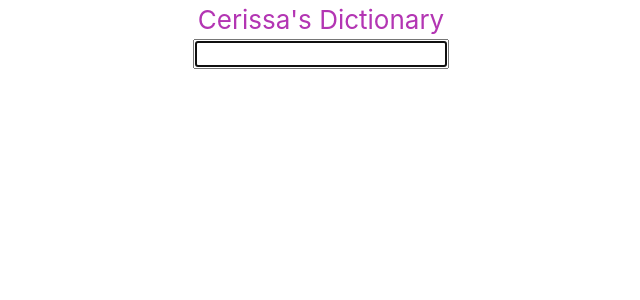
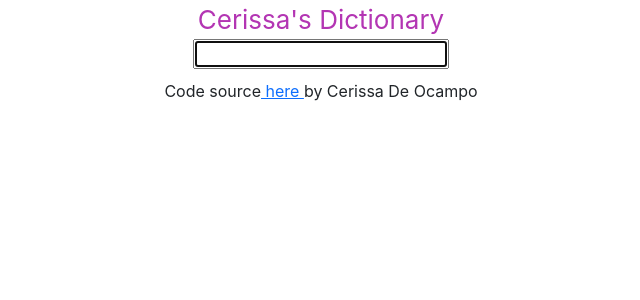
Before and after one commit to cerissad/Cerissa-s-Dictionary, a React (Create React App) app: page / in a window 1280 px wide. Shown: the top 300 px of the page, without its empty margins (319-959 px from the left). Built offline with nearby package versions, Linux system fonts and the light colour scheme; the HTML template or start-up script is replaced by a standard one.

Commit message:
added footer

```diff
--- a/src/App.css
+++ b/src/App.css
@@ -28,6 +28,13 @@
   color: #61dafb;
 }
 
+.App-footer {
+  display: flex;
+  align-items: center;
+  justify-content: center;
+  padding: 10px;
+}
+
 @keyframes App-logo-spin {
   from {
     transform: rotate(0deg);
--- a/src/App.js
+++ b/src/App.js
@@ -9,6 +9,13 @@ function App() {
         <header className="App-header">Cerissa's Dictionary</header>
         <Dictionary />
       </div>
+      <footer className="App-footer">
+        Code source
+        <a href="https://github.com/cerissad/Cerissa-s-Dictionary">
+          &nbsp;here&nbsp;
+        </a>{" "}
+        by Cerissa De Ocampo
+      </footer>
     </div>
   );
 }
```
